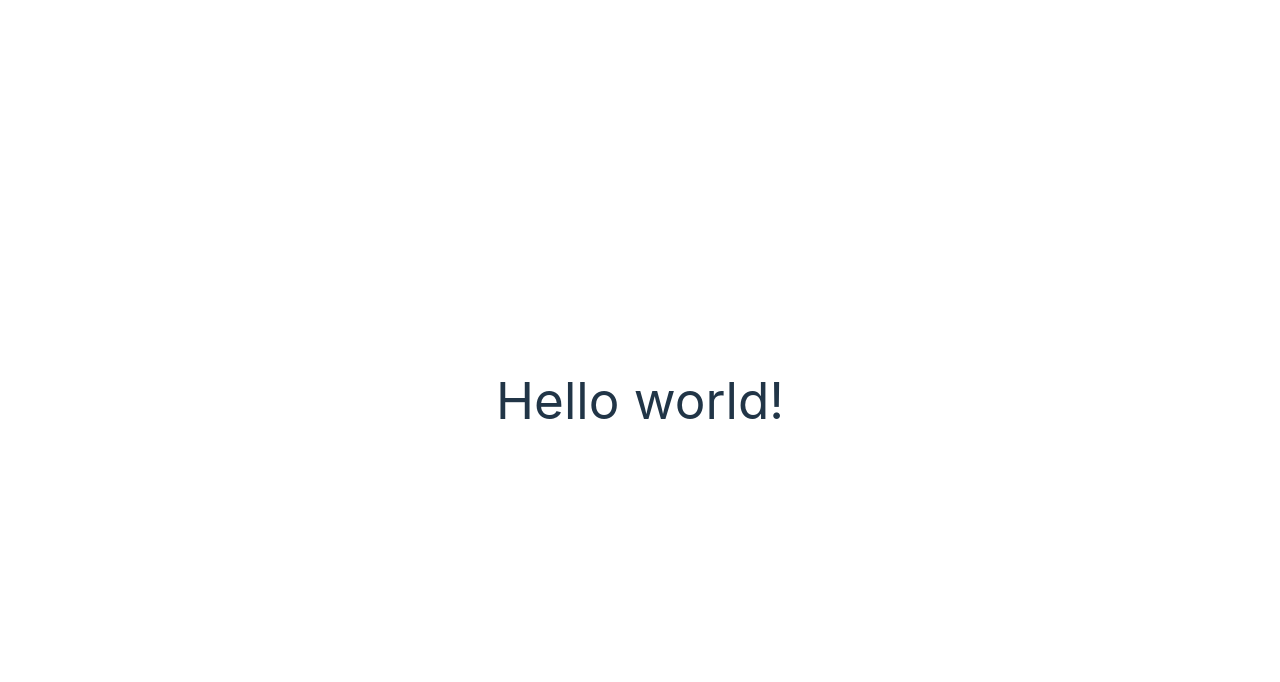
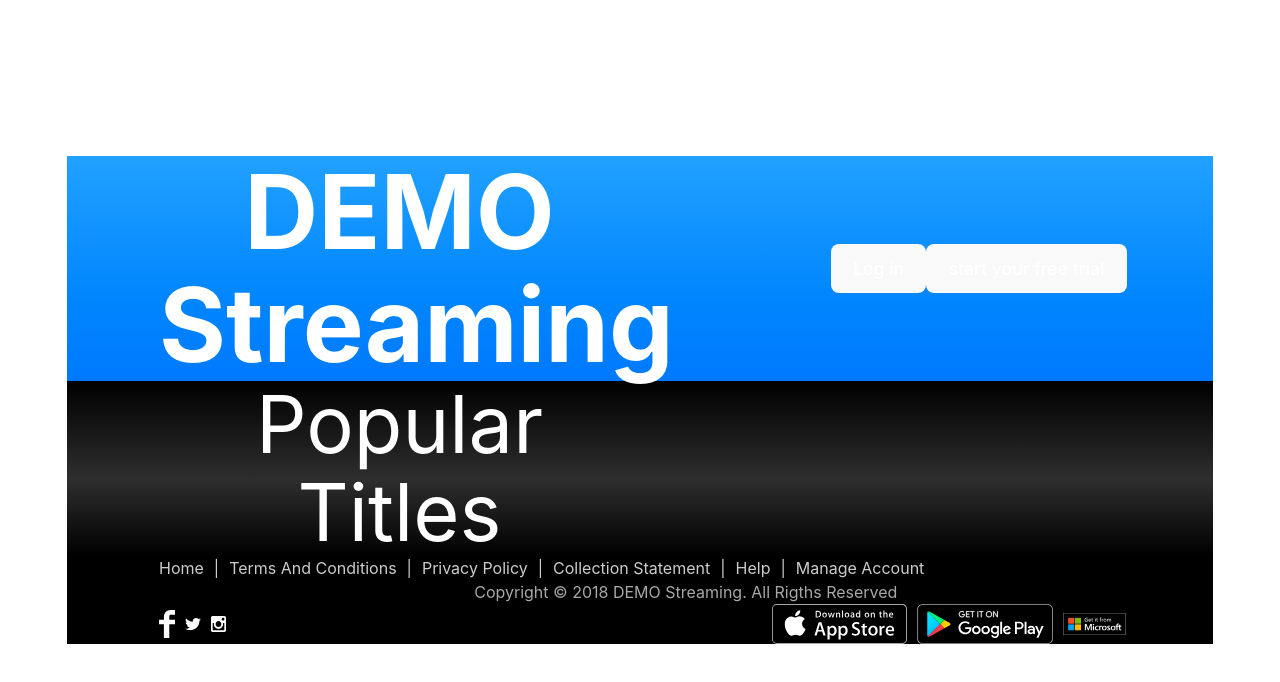
Before and after one commit to YaochoaB2023/Prueba-tecnica, a React (Vite) app in the folder prueba/: page / in a window 1280 px wide. Shown: the top 682 px of the page. Built offline with nearby package versions, Linux system fonts and the light colour scheme.

Commit message:
configuracion de rutas

```diff
--- a/prueba/src/App.jsx
+++ b/prueba/src/App.jsx
@@ -1,16 +1,21 @@
-import { useState } from 'react'
-import reactLogo from './assets/react.svg'
-import viteLogo from '/vite.svg'
 import './App.css'
+import { BrowserRouter, Routes, Route } from "react-router-dom"
+import { Series } from './pages/Series'
+import { Movies } from './pages/Movies'
+import { Home } from './pages/Home'
+
 
 function App() {
-  const [count, setCount] = useState(0)
 
   return (
     <>
-    <h1 className="text-3xl font-bold underline">
-      Hello world!
-    </h1>
+      <BrowserRouter>
+        <Routes>
+          <Route path='/' element={ <Home/> } />
+          <Route path='/series' element={ <Series/> } />
+          <Route path='/movies' element={ <Movies/> } />
+        </Routes>
+      </BrowserRouter>
     </>
   )
 }
```
